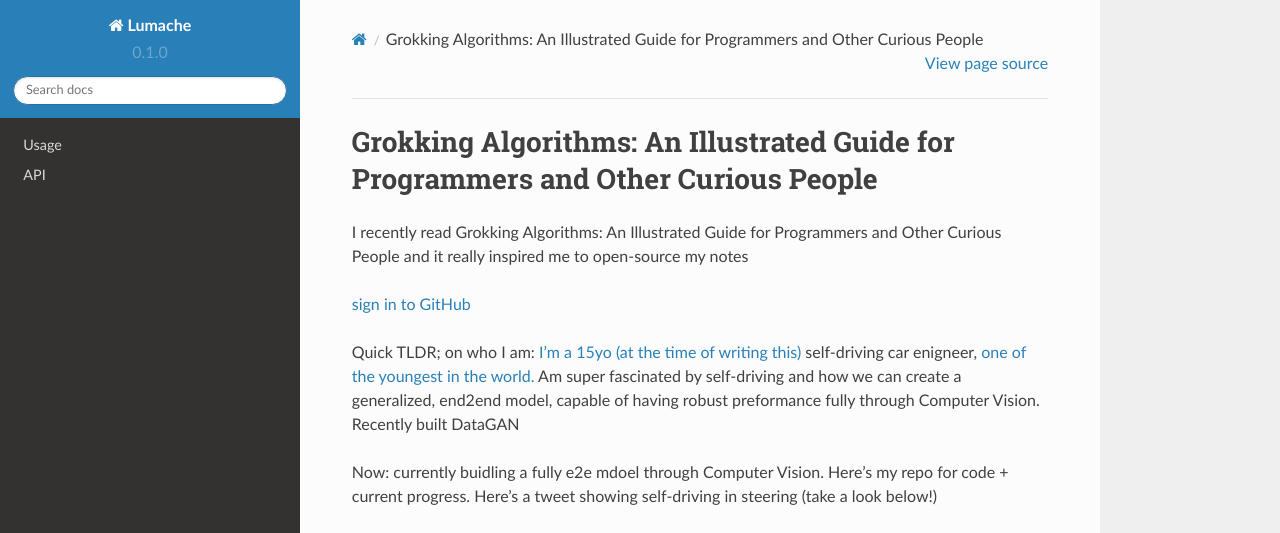
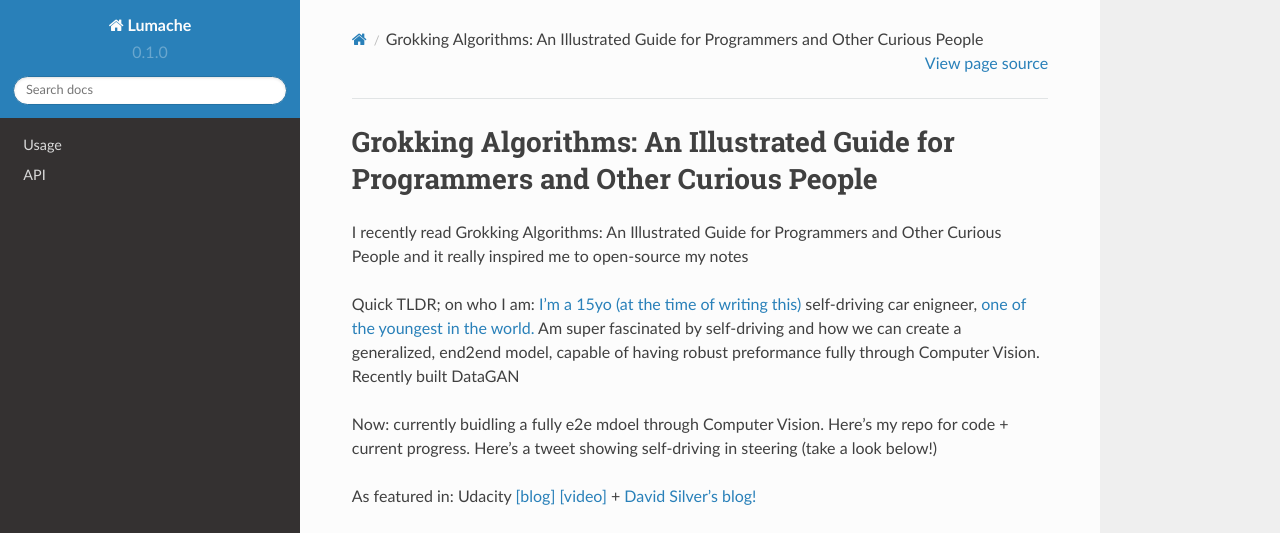
Before and after one commit to srianumakonda/Grokking-Documentation, a Sphinx documentation site: the page built from docs/source/index.rst, in a window 1280 px wide and 1400 px high. Shown: the top 533 px of the window. Built offline with Sphinx 7.4.7 and the Read the Docs theme 2.0.0, drawn with Linux system fonts in a browser that asks for light colours; some of the changed text lies outside the part shown; grey boxes are pictures that could not be loaded.

Commit message:
Update index.rst

```diff
--- a/docs/source/index.rst
+++ b/docs/source/index.rst
@@ -2,8 +2,6 @@
 ===================================
 
 I recently read Grokking Algorithms: An Illustrated Guide for Programmers and Other Curious People and it really inspired me to open-source my notes
-
-`sign in to GitHub <https://github.com/login>`_
 
 Quick TLDR; on who I am: `I'm a 15yo (at the time of writing this) <http://srianumakonda.com>`_ self-driving car enigneer, `one of the youngest in the world. <https://twitter.com/srianumakonda/status/1393649008409813003>`_ Am super fascinated by self-driving and how we can create a generalized, end2end model, capable of having robust preformance fully through Computer Vision. Recently built DataGAN
 
@@ -14,11 +12,8 @@
 .. raw:: html
 
     <div style="position: relative; padding-bottom: 56.25%; height: 0; overflow: hidden; max-width: 100%; height: auto;">
-        <iframe src="//youtu.be/vPxW7LrYtUU" frameborder="0" allowfullscreen style="position: absolute; top: 0; left: 0; width: 100%; height: 100%;"></iframe>
+        <iframe src="https://youtu.be/vPxW7LrYtUU" frameborder="0" allowfullscreen style="position: absolute; top: 0; left: 0; width: 100%; height: 100%;"></iframe>
     </div>
-
-Check out the :doc:`usage` section for further information, including
-how to :ref:`installation` the project.
 
 .. note::
 
```
